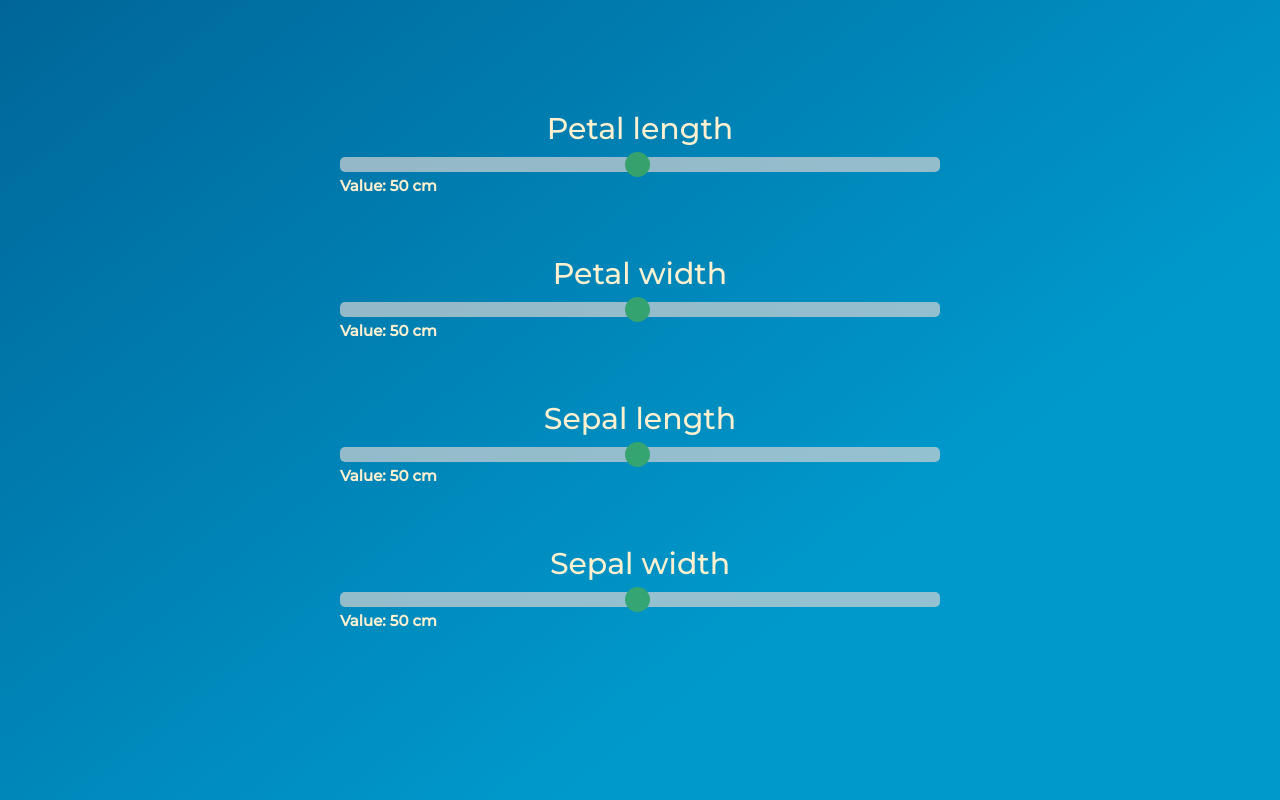
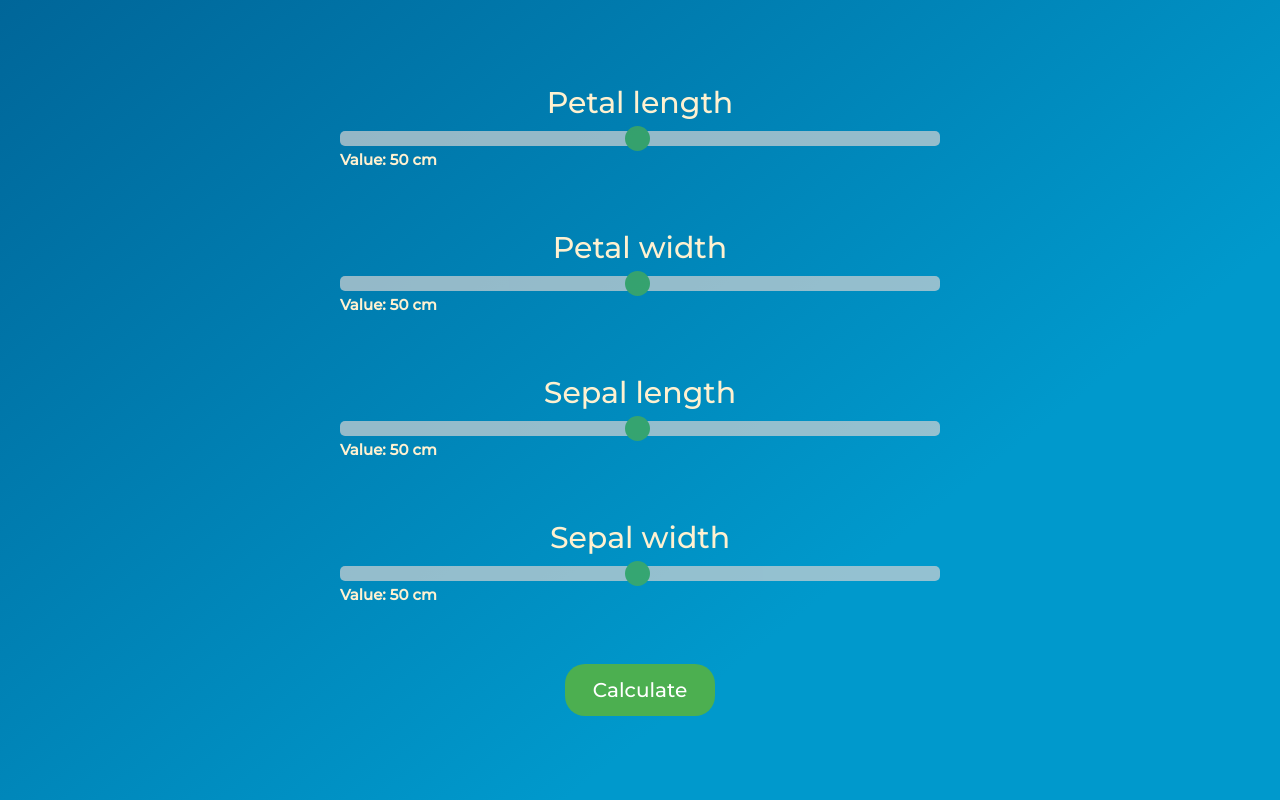
Before and after one commit to CosmoSt4r/Iris-Classification, a Flask app: page / in a window 1280 px wide. Run offline with Flask 2, Linux system fonts and the light colour scheme.

Commit message:
"Calculate" button added to send information

```diff
--- a/static/style.css
+++ b/static/style.css
@@ -83,3 +83,25 @@ body
   background: #4CAF50;
   cursor: pointer;
 }
+
+.btn {
+  display: block;
+  margin-left: auto;
+  margin-right: auto;
+  font-family: 'Montserrat', sans-serif;
+  color: white;
+  padding: 14px 28px;
+  font-size: 20px;
+  border-radius: 20px;
+  cursor: pointer;
+  outline: none;
+  border: none;
+}
+
+.calculate {
+  background-color: #4CAF50;
+}
+
+.calculate:hover {
+  background-color: #3c9d40;
+}
--- a/templates/index.html
+++ b/templates/index.html
@@ -29,6 +29,8 @@
     <input type="range" min="1" max="100" value="50" class="slider" id="sepal_width">
     <h3>Value: <span id="s_wid"></span> cm</h3>
 
+    <button class="btn calculate">Calculate</button>
+
     <script type="text/javascript" src="{{ url_for('static', filename='scripts.js') }}"></script>
 
   </div>
```
